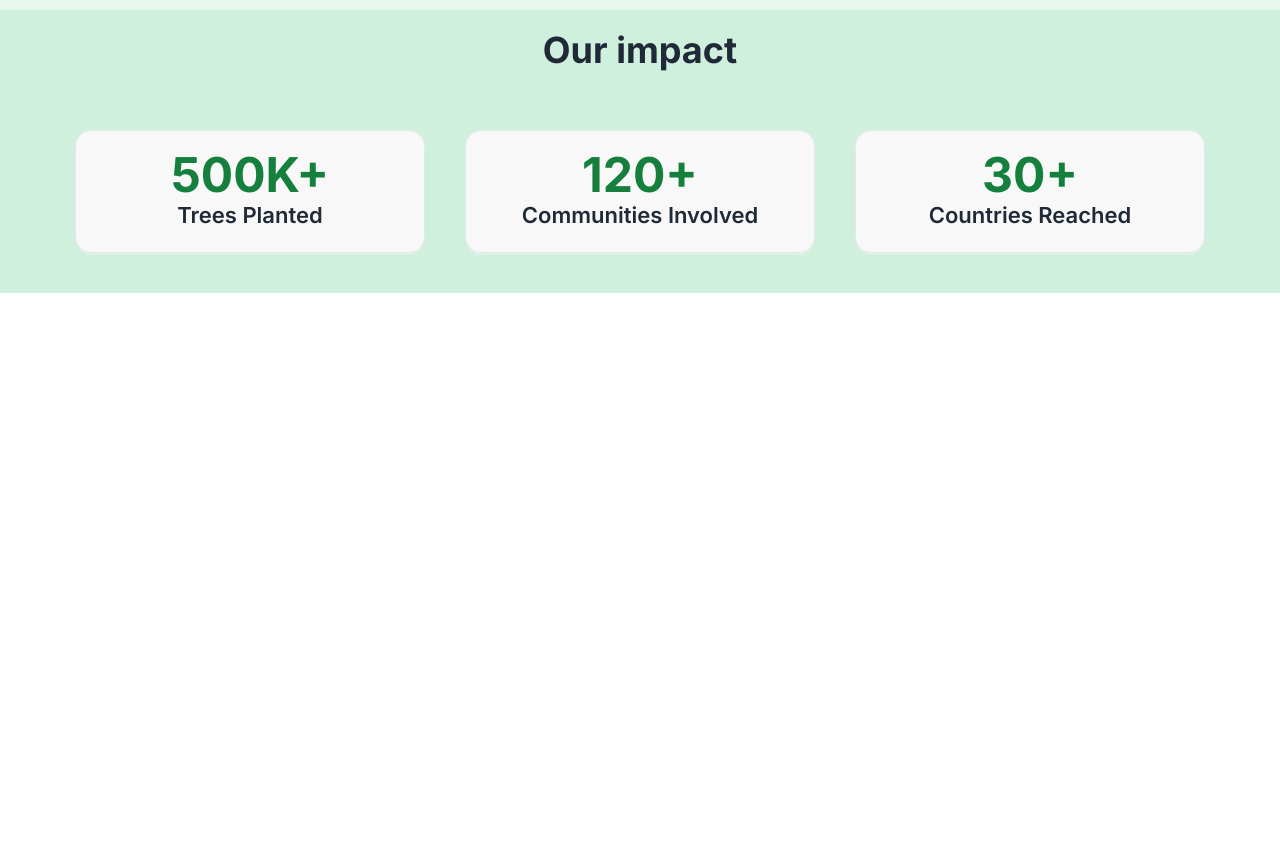
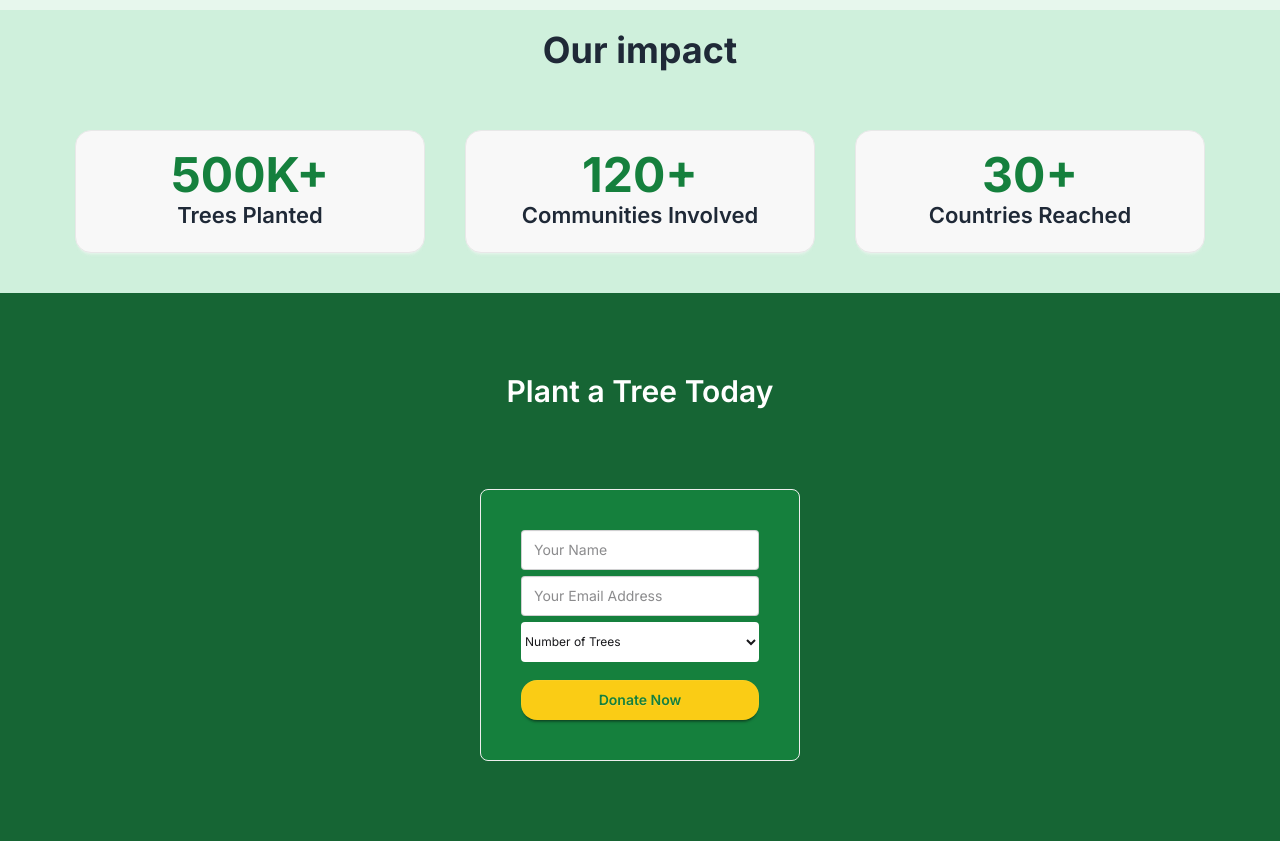
Before and after one commit to fahmida-oni2/my-green-earth-repo, a plain HTML site: page index.html in a window 1280 px wide. Shown: the part 1057-1898 px from the top of the page. Before the commit the page ends 1350 px from the top, so only its background shows below. Drawn offline with nearby package versions, Linux system fonts and the light colour scheme; a web font is replaced by a local one.

Commit message:
added the form section

```diff
--- a/index.html
+++ b/index.html
@@ -95,6 +95,25 @@
 
         </div>
       </section>
+
+      <section class="bg-[#166534]">
+        <h1 class="font-semibold text-3xl text-white text-center p-20 ">Plant a Tree Today</h1>
+        <div class="flex items-center justify-center ">
+        <fieldset class="fieldset bg-[#15803D] border-base-300 rounded-box w-xs border p-10 mb-20">
+             <input type="text" class="input" placeholder="Your Name" />
+             <input type="email" class="input" placeholder="Your Email Address" />
+             <select class="w-full h-10 border-none bg-white rounded ">
+              <option disabled selected>Number of Trees</option>
+              <option>1 Tree - $5</option>
+              <option>3 Trees - $25</option>
+              <option>10 Trees - $50</option>
+             </select>
+             <button class="btn btn-neutral mt-3  rounded-2xl bg-[#FACC15] text-[#15803D] border-none hover:bg-[#CFF0DC]">Donate Now</button>
+        </fieldset>
+        </div>
+      </section>
     </main>
+
+
 </body>
 </html>
```
